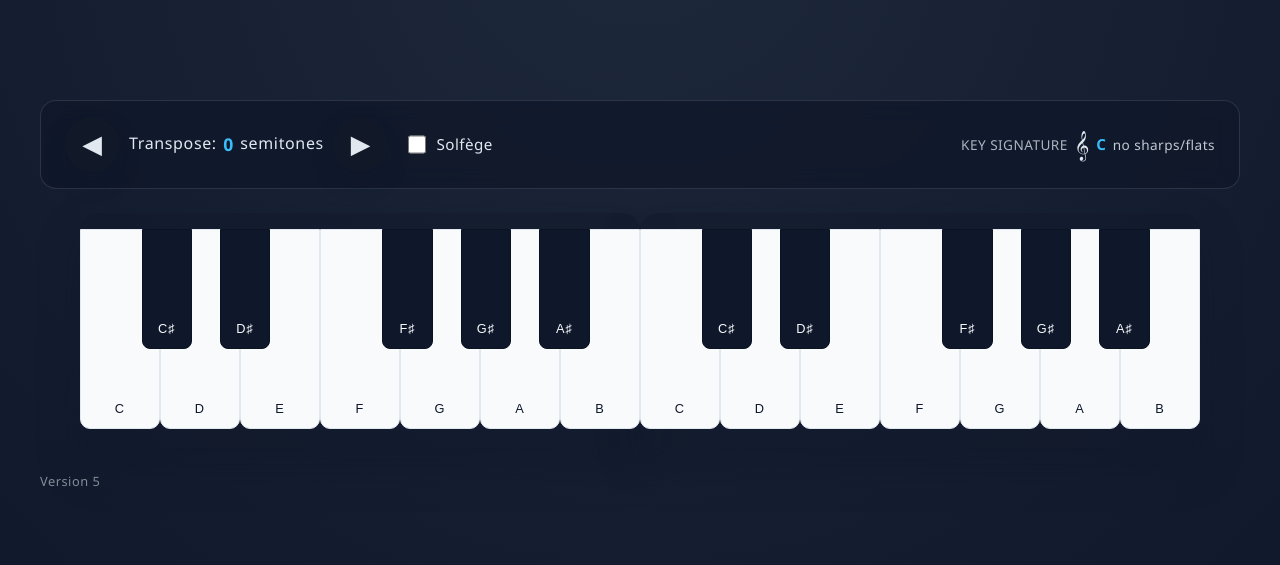
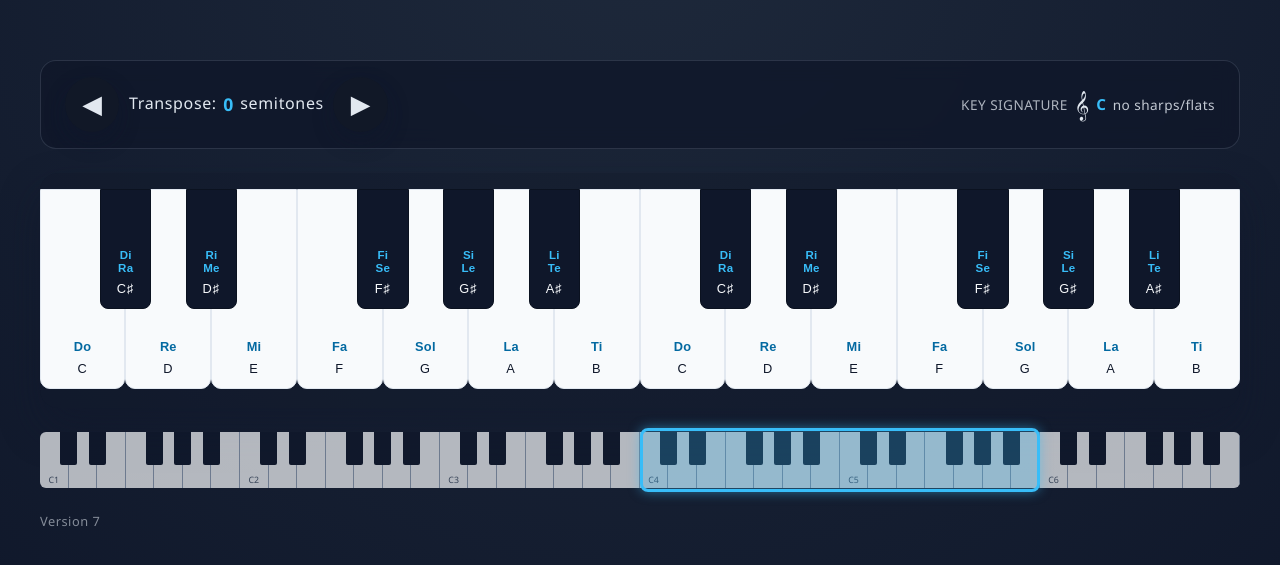
Before and after one commit to mhenry1384/Rove-TransposablePiano, a plain HTML site: page index.html in a window 1280 px wide. Shown: the part 105-670 px from the top of the page. Drawn offline with Linux system fonts and the light colour scheme.

Commit message:
Keep keyboard in one row with six-octave overview slider; always show solfège
The main keyboard no longer wraps into two rows. A six-octave overview
strip below it has a draggable highlight that slides the keyboard to
show a different range. Solfège labels are now always shown and the
toggle is removed.

Co-Authored-By: Claude Opus 5.5 <noreply@anthropic.com>

```diff
--- a/app.js
+++ b/app.js
@@ -6,8 +6,6 @@ const keySignatureValue = document.getElementById("key-signature-value");
 const keySignatureAccidentals = document.getElementById(
   "key-signature-accidentals",
 );
-
-const solfegeToggle = document.getElementById("solfege-toggle");
 
 const audioContext = new (window.AudioContext || window.webkitAudioContext)();
 
@@ -133,13 +131,6 @@ const updateKeyLabels = () => {
   });
 };
 
-const updateSolfegeVisibility = () => {
-  keyboard.classList.toggle("show-solfege", solfegeToggle.checked);
-  try {
-    localStorage.setItem("showSolfege", solfegeToggle.checked ? "1" : "0");
-  } catch {}
-};
-
 const handleKeyPress = (key) => {
   const midi = Number(key.dataset.midi) + transpose;
   playNote(midi);
@@ -157,7 +148,47 @@ const handleKeyPress = (key) => {
   key.addEventListener("pointercancel", release);
 };
 
-const createKey = ({ note, octave, isBlack, position }) => {
+// The full range is six octaves (C1-B6). The main keyboard shows a window of
+// it in one row; the overview strip below shows all six octaves and a
+// draggable highlight marking the window.
+const firstOctave = 1;
+const octaveCount = 6;
+const totalWhite = octaveCount * 7;
+const blackAfterWhite = { "C#": 0, "D#": 1, "F#": 3, "G#": 4, "A#": 5 };
+
+const overview = document.getElementById("overview");
+const overviewKeys = document.getElementById("overview-keys");
+const overviewWindow = document.getElementById("overview-window");
+const keyboardStrip = document.createElement("div");
+keyboardStrip.className = "keyboard-strip";
+keyboard.appendChild(keyboardStrip);
+
+let visibleWhite = 14;
+// Index of the leftmost visible white key. Fractional while dragging.
+let windowStart = (4 - firstOctave) * 7;
+
+const forEachKey = (callback) => {
+  for (let o = 0; o < octaveCount; o++) {
+    const octave = firstOctave + o;
+    whiteKeys.forEach((note, i) =>
+      callback({ note, octave, isBlack: false, whiteIndex: o * 7 + i }),
+    );
+    blackKeyMap.forEach(({ note }) =>
+      callback({
+        note,
+        octave,
+        isBlack: true,
+        whiteIndex: o * 7 + blackAfterWhite[note],
+      }),
+    );
+  }
+};
+
+// Black keys sit centered on the boundary after their white key.
+const blackLeft = (whiteIndex) =>
+  `calc(${((whiteIndex + 1) / totalWhite) * 100}% - var(--black-width) / 2)`;
+
+const createKey = ({ note, octave, isBlack, whiteIndex }) => {
   const key = document.createElement("button");
   key.type = "button";
   key.className = `key ${isBlack ? "black" : "white"}`;
@@ -170,42 +201,103 @@ const createKey = ({ note, octave, isBlack, position }) => {
   key.append(solfege, noteName);
 
   if (isBlack) {
-    key.classList.add(`black-pos-${position}`);
+    key.style.left = blackLeft(whiteIndex);
   }
 
   key.addEventListener("pointerdown", () => handleKeyPress(key));
   return key;
 };
 
-const createOctave = (octaveNumber) => {
-  const octave = document.createElement("div");
-  octave.className = "octave";
-
-  whiteKeys.forEach((note) => {
-    octave.appendChild(
-      createKey({ note, octave: octaveNumber, isBlack: false }),
-    );
-  });
-
-  blackKeyMap.forEach(({ note, position }) => {
-    octave.appendChild(
-      createKey({ note, octave: octaveNumber, isBlack: true, position }),
-    );
-  });
-
-  return octave;
+const createOverviewKey = ({ note, octave, isBlack, whiteIndex }) => {
+  const key = document.createElement("div");
+  key.className = `mini-key ${isBlack ? "black" : "white"}`;
+  if (isBlack) {
+    key.style.left = blackLeft(whiteIndex);
+  } else if (note === "C") {
+    key.textContent = `C${octave}`;
+  }
+  return key;
 };
 
 const renderKeyboard = () => {
-  keyboard.innerHTML = "";
-  const octaves = [4, 5];
-
-  octaves.forEach((octaveNumber) =>
-    keyboard.appendChild(createOctave(octaveNumber)),
-  );
-
+  keyboardStrip.innerHTML = "";
+  overviewKeys.innerHTML = "";
+  forEachKey((spec) => {
+    keyboardStrip.appendChild(createKey(spec));
+    overviewKeys.appendChild(createOverviewKey(spec));
+  });
   updateKeyLabels();
 };
+
+const clampStart = (start) =>
+  Math.min(Math.max(start, 0), totalWhite - visibleWhite);
+
+const applyWindow = () => {
+  keyboard.style.setProperty("--visible", visibleWhite);
+  keyboardStrip.style.transform = `translateX(${(-windowStart / totalWhite) * 100}%)`;
+  overviewWindow.style.left = `${(windowStart / totalWhite) * 100}%`;
+  overviewWindow.style.width = `${(visibleWhite / totalWhite) * 100}%`;
+};
+
+const setWindowStart = (start, { snap = true } = {}) => {
+  windowStart = clampStart(snap ? Math.round(start) : start);
+  applyWindow();
+  if (snap) {
+    try {
+      localStorage.setItem("windowStart", String(windowStart));
+    } catch {}
+  }
+};
+
+// Show as many white keys as fit comfortably, up to two octaves.
+const updateVisibleWhite = () => {
+  const width = keyboard.clientWidth || window.innerWidth;
+  visibleWhite = Math.min(14, Math.max(7, Math.floor(width / 48)));
+  setWindowStart(windowStart);
+};
+
+// Dragging the overview: grabbing the highlight moves it by the drag
+// distance; pressing elsewhere centers the highlight there first.
+let dragOffset = null;
+
+const whiteUnitsAt = (clientX) => {
+  const rect = overview.getBoundingClientRect();
+  return ((clientX - rect.left) / rect.width) * totalWhite;
+};
+
+overview.addEventListener("pointerdown", (event) => {
+  const units = whiteUnitsAt(event.clientX);
+  const insideWindow =
+    units >= windowStart && units <= windowStart + visibleWhite;
+  dragOffset = insideWindow ? units - windowStart : visibleWhite / 2;
+  overview.setPointerCapture(event.pointerId);
+  document.body.classList.add("dragging");
+  setWindowStart(units - dragOffset, { snap: false });
+});
+
+overview.addEventListener("pointermove", (event) => {
+  if (dragOffset === null) return;
+  setWindowStart(whiteUnitsAt(event.clientX) - dragOffset, { snap: false });
+});
+
+const endDrag = () => {
+  if (dragOffset === null) return;
+  dragOffset = null;
+  document.body.classList.remove("dragging");
+  setWindowStart(windowStart);
+};
+
+overview.addEventListener("pointerup", endDrag);
+overview.addEventListener("pointercancel", endDrag);
+
+window.addEventListener("resize", updateVisibleWhite);
+
+try {
+  const saved = Number(localStorage.getItem("windowStart"));
+  if (localStorage.getItem("windowStart") !== null && Number.isFinite(saved)) {
+    windowStart = saved;
+  }
+} catch {}
 
 transposeDown.addEventListener("click", () => {
   transpose = Math.max(-transposeLimit, transpose - 1);
@@ -221,15 +313,14 @@ transposeUp.addEventListener("click", () => {
   updateKeySignature();
 });
 
-solfegeToggle.addEventListener("change", updateSolfegeVisibility);
-
-try {
-  solfegeToggle.checked = localStorage.getItem("showSolfege") === "1";
-} catch {}
-
 document.getElementById("app-version").textContent = APP_VERSION;
 
 updateTransposeDisplay();
 renderKeyboard();
-updateSolfegeVisibility();
+// Place the initial window without the slide animation.
+document.body.classList.add("dragging");
+updateVisibleWhite();
+requestAnimationFrame(() =>
+  requestAnimationFrame(() => document.body.classList.remove("dragging")),
+);
 updateKeySignature();
--- a/index.html
+++ b/index.html
@@ -30,10 +30,6 @@
             ▶
           </button>
         </div>
-        <label class="solfege-toggle">
-          <input type="checkbox" id="solfege-toggle" />
-          <span>Solfège</span>
-        </label>
         <div class="key-signature" aria-label="Key signature">
           <span class="key-label">Key Signature</span>
           <span class="clef" aria-hidden="true">𝄞</span>
@@ -49,6 +45,16 @@
         id="keyboard"
         aria-label="Piano keyboard"
       ></section>
+
+      <div
+        class="overview"
+        id="overview"
+        role="slider"
+        aria-label="Drag to choose which keys the keyboard shows"
+      >
+        <div class="overview-keys" id="overview-keys"></div>
+        <div class="overview-window" id="overview-window"></div>
+      </div>
 
       <footer class="version">Version <span id="app-version"></span></footer>
     </main>
--- a/styles.css
+++ b/styles.css
@@ -116,24 +116,28 @@ body {
 }
 
 .keyboard {
-  display: flex;
-  flex-wrap: wrap;
-  column-gap: 0;
-  row-gap: 1.2rem;
-  justify-content: center;
-}
-
-.octave {
-  position: relative;
-  display: grid;
-  grid-template-columns: repeat(7, minmax(40px, 1fr));
-  grid-auto-rows: 200px;
-  gap: 0;
-  width: min(560px, 100%);
+  --visible: 14;
+  --key-height: 200px;
+  --black-width: calc(100% / 42 * 0.6);
+  overflow: hidden;
   background: rgba(15, 23, 42, 0.4);
   border-radius: 18px;
   padding: 1rem 0 1.2rem;
   box-shadow: 0 20px 40px rgba(15, 23, 42, 0.45);
+}
+
+/* All six octaves in one row, wide enough that --visible white keys fill the
+   keyboard; it slides sideways to show the selected window. */
+.keyboard-strip {
+  position: relative;
+  display: flex;
+  width: calc(100% * 42 / var(--visible));
+  height: var(--key-height);
+  transition: transform 0.15s ease;
+}
+
+.dragging .keyboard-strip {
+  transition: none;
 }
 
 .key {
@@ -160,27 +164,28 @@ body {
 }
 
 .key.white {
+  flex: 0 0 calc(100% / 42);
   background: var(--white-key);
   border: 1px solid var(--white-key-border);
   color: #0f172a;
-  height: 200px;
+  height: 100%;
   z-index: 1;
 }
 
 .key.black {
   position: absolute;
-  width: 9%;
-  height: 120px;
+  width: var(--black-width);
+  height: 60%;
   background: var(--black-key);
   border: 1px solid var(--black-key-border);
   color: #f8fafc;
   border-radius: 0 0 8px 8px;
   z-index: 3;
-  top: 1rem;
+  top: 0;
 }
 
 .solfege {
-  display: none;
+  display: flex;
   flex-direction: column;
   align-items: center;
   line-height: 1.15;
@@ -200,27 +205,6 @@ body {
   pointer-events: none;
 }
 
-.keyboard.show-solfege .solfege {
-  display: flex;
-}
-
-.solfege-toggle {
-  display: flex;
-  align-items: center;
-  gap: 0.45rem;
-  cursor: pointer;
-  user-select: none;
-  font-size: 0.95rem;
-  letter-spacing: 0.03em;
-}
-
-.solfege-toggle input {
-  width: 1.15rem;
-  height: 1.15rem;
-  accent-color: var(--accent);
-  cursor: pointer;
-}
-
 .key.active {
   transform: translateY(2px);
   box-shadow: inset 0 0 15px rgba(56, 189, 248, 0.5);
@@ -230,11 +214,65 @@ body {
   box-shadow: inset 0 0 18px rgba(56, 189, 248, 0.6);
 }
 
-.black-pos-1 { left: 11%; }
-.black-pos-2 { left: 25%; }
-.black-pos-4 { left: 54%; }
-.black-pos-5 { left: 68%; }
-.black-pos-6 { left: 82%; }
+.overview {
+  position: relative;
+  height: 56px;
+  touch-action: none;
+  cursor: grab;
+  user-select: none;
+  -webkit-user-select: none;
+}
+
+.dragging .overview {
+  cursor: grabbing;
+}
+
+.overview-keys {
+  position: relative;
+  display: flex;
+  height: 100%;
+  border-radius: 6px;
+  overflow: hidden;
+  opacity: 0.7;
+}
+
+.mini-key.white {
+  flex: 0 0 calc(100% / 42);
+  background: var(--white-key);
+  border-right: 1px solid #94a3b8;
+  display: flex;
+  align-items: flex-end;
+  justify-content: center;
+  font-size: 0.55rem;
+  color: #475569;
+  padding-bottom: 2px;
+}
+
+.mini-key.black {
+  --black-width: calc(100% / 42 * 0.6);
+  position: absolute;
+  top: 0;
+  width: var(--black-width);
+  height: 60%;
+  background: var(--black-key);
+  border-radius: 0 0 2px 2px;
+}
+
+.overview-window {
+  position: absolute;
+  top: -4px;
+  bottom: -4px;
+  border: 3px solid var(--accent);
+  border-radius: 8px;
+  background: rgba(56, 189, 248, 0.25);
+  box-shadow: 0 0 12px rgba(56, 189, 248, 0.5);
+  pointer-events: none;
+  transition: left 0.15s ease;
+}
+
+.dragging .overview-window {
+  transition: none;
+}
 
 .version {
   text-align: left;
@@ -244,16 +282,8 @@ body {
 }
 
 @media (max-width: 900px) {
-  .octave {
-    grid-auto-rows: 170px;
-  }
-
-  .key.white {
-    height: 170px;
-  }
-
-  .key.black {
-    height: 105px;
+  .keyboard {
+    --key-height: 170px;
   }
 }
 
@@ -268,12 +298,4 @@ body {
     margin-left: 0;
     justify-content: center;
   }
-
-  .keyboard {
-    row-gap: 1rem;
-  }
-
-  .octave {
-    width: 100%;
-  }
 }
--- a/version.js
+++ b/version.js
@@ -1,3 +1,3 @@
 // Single source of truth for the app version. Used by the page footer and by
 // sw.js for its cache name. Bump this whenever app files change.
-const APP_VERSION = "5";
+const APP_VERSION = "7";
```
Also changed, not shown: 1 other file.
